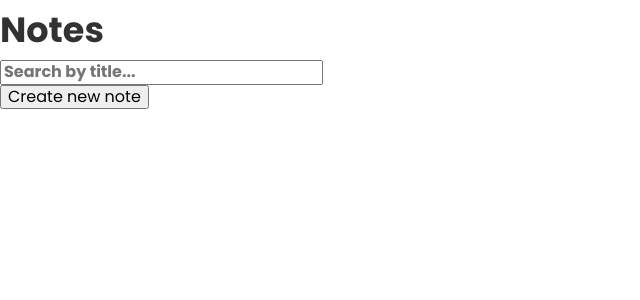
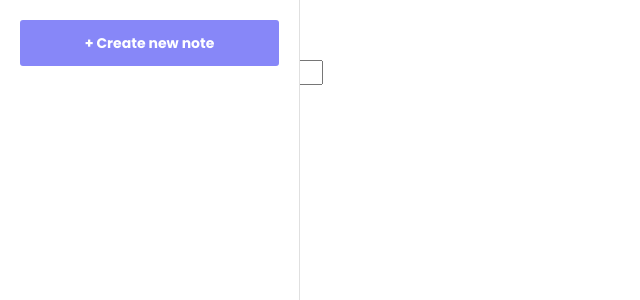
Before and after one commit to Emerx27/notes-app, a React (Vite) app: page / in a window 1280 px wide. Shown: the top 300 px of the page, without its empty margins (0-640 px from the left). Built offline with nearby package versions, Linux system fonts and the light colour scheme.

Commit message:
style(Sidebar): applied styles to Sidebar component

```diff
--- a/src/components/Note.jsx
+++ b/src/components/Note.jsx
@@ -1,13 +1,13 @@
 function Note({allNotes, noteEditedId, filterValue, setIsEdited}) {
     const filteredNotes = allNotes.filter(note => note.title.toLowerCase().includes(filterValue));
     return filteredNotes.map(note => (
-        <li key={note.id}>
-            <article className="sidebar__list-note" onClick={() => {
+        <li className="sidebar__list-note" key={note.id}>
+            <article className="sidebar__list-note-content" onClick={() => {
                 noteEditedId(note.id)
                 setIsEdited(true)
                 }}>
-                <h3>{note.title}</h3>
-                <p>Created: {note.date}</p>
+                <h3 className="sidebar__list-note-title">{note.title}</h3>
+                <p className="sidebar__list-note-date">Created: {note.date}</p>
             </article>
         </li>
     ));
--- a/src/components/Sidebar.jsx
+++ b/src/components/Sidebar.jsx
@@ -78,7 +78,7 @@ function Sidebar() {
 
             {isEdited ? null :
                 <aside className="sidebar">
-                    {filtered ? null : <button className="sidebar__btn" onClick={createNote}>Create new note</button>}
+                    {filtered ? null : <button className="sidebar__btn" onClick={createNote}>+ Create new note</button>}
 
                     <ul className="sidebar__list">
                         <Note
--- a/src/scss/base/_variables.scss
+++ b/src/scss/base/_variables.scss
@@ -1,5 +1,7 @@
 $lightGray: #e0e0e0;
 $mediumGray: #444444;
 $darkGray: #323232;
+$white: #FFF;
+$blue: #8787f8;
 
 $mainFont: "Poppins", serif;
--- a/src/scss/index.scss
+++ b/src/scss/index.scss
@@ -1 +1,2 @@
 @use "base";
+@use "layout";
--- /dev/null
+++ b/src/scss/layout/_index.scss
@@ -0,0 +1 @@
+@forward "sidebar";
--- /dev/null
+++ b/src/scss/layout/_sidebar.scss
@@ -0,0 +1,57 @@
+@use "../base/variables" as v;
+@use "sass:color";
+
+.sidebar {
+    position: fixed;
+    top: 0;
+    bottom: 0;
+    left: 0;
+    border-right: 1px solid v.$lightGray;
+    width: 30rem;
+    background-color: v.$white;
+    padding: 2rem;
+
+    &__btn {
+        border: none;
+        background-color: v.$blue;
+        color: v.$white;
+        font-weight: bold;
+        padding: 1.5rem 1rem;
+        border-radius: .3rem;
+        font-size: 1.4rem;
+        width: 100%;
+        transition: .3s background-color;
+
+        &:hover {
+            cursor: pointer;
+            background-color: color.scale($color: v.$blue, $lightness: -5%);
+        }
+    }
+
+    &__list {
+        display: flex;
+        flex-direction: column;
+        margin-top: 2rem;
+        overflow-y: auto;
+        max-height: calc(100% - 5rem - 2rem);
+
+        &-note {
+            border-top: 1px solid v.$lightGray;
+            padding-bottom: 1rem;
+
+            &:nth-child(1) {
+                border: none;
+            }
+
+            &:hover {
+                cursor: pointer;
+            }
+
+            &-title {
+                white-space: nowrap;
+                overflow: hidden;
+                text-overflow: ellipsis;
+            }
+        }
+    }
+}
```
